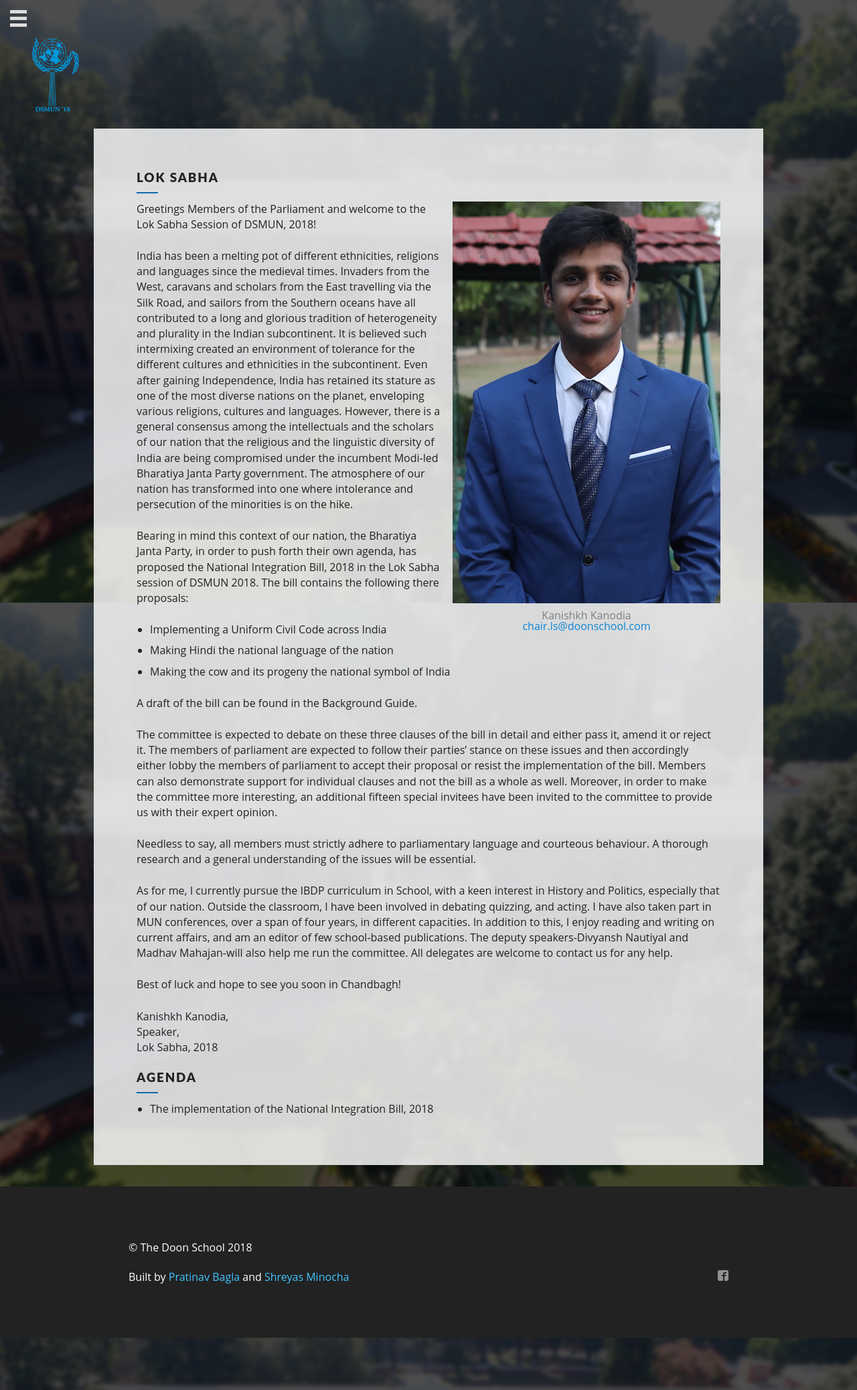
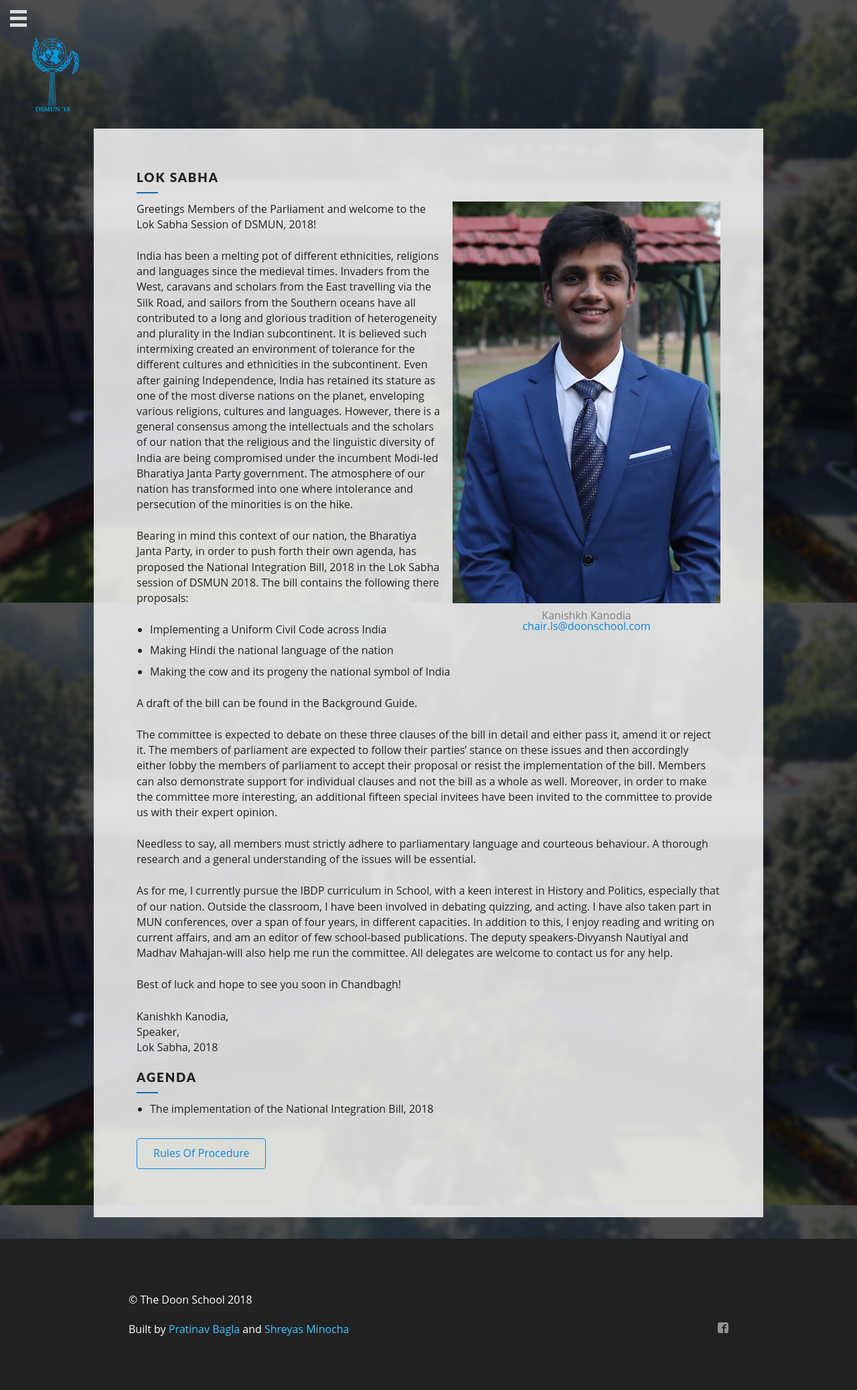
Before and after one commit to pratinav/dsmun18.com, a Jekyll site: the page built from _committees/ls.md, in a window 1280 px wide. Shown: the whole page at 67% size. Built offline with Jekyll 4.4.1, drawn with Linux system fonts in a browser that asks for light colours; some web fonts are replaced.

Commit message:
Add Rules of Procedure documents

```diff
--- a/_committees/ls.md
+++ b/_committees/ls.md
@@ -31,3 +31,9 @@ Lok Sabha, 2018
 ## Agenda
 
 - The implementation of the National Integration Bill, 2018
+
+<ul class="buttons-list">
+    <li>
+        <a class="btn" href="/assets/pdf/ls-rop.pdf" target="_blank" rel="noopener noreferrer">Rules Of Procedure</a>
+    </li>
+</ul>
--- a/_includes/header.html
+++ b/_includes/header.html
@@ -9,6 +9,7 @@
     <ul>
       <li><a href="/">Home</a></li>
       <li><a href="/committees">Committees</a></li>
+      <li><a href="/assets/pdf/rop.pdf" target="_blank" rel="noopener noreferrer">Rules Of Procedure</a></li>
       <li><a href="/secretariat">Secretariat</a></li>
       <li><a href="/registration">Registration</a></li>
       <li><a href="/schedule">Schedule</a></li>
--- a/assets/css/style.css
+++ b/assets/css/style.css
@@ -187,7 +187,7 @@ nav {
   background: #383838;
   display: block;
   height: 100%;
-  max-width: 180px;
+  max-width: 245px;
   padding-top: 2em;
   position: fixed;
   left: 0;
```
Also changed, not shown: 2 other files.
